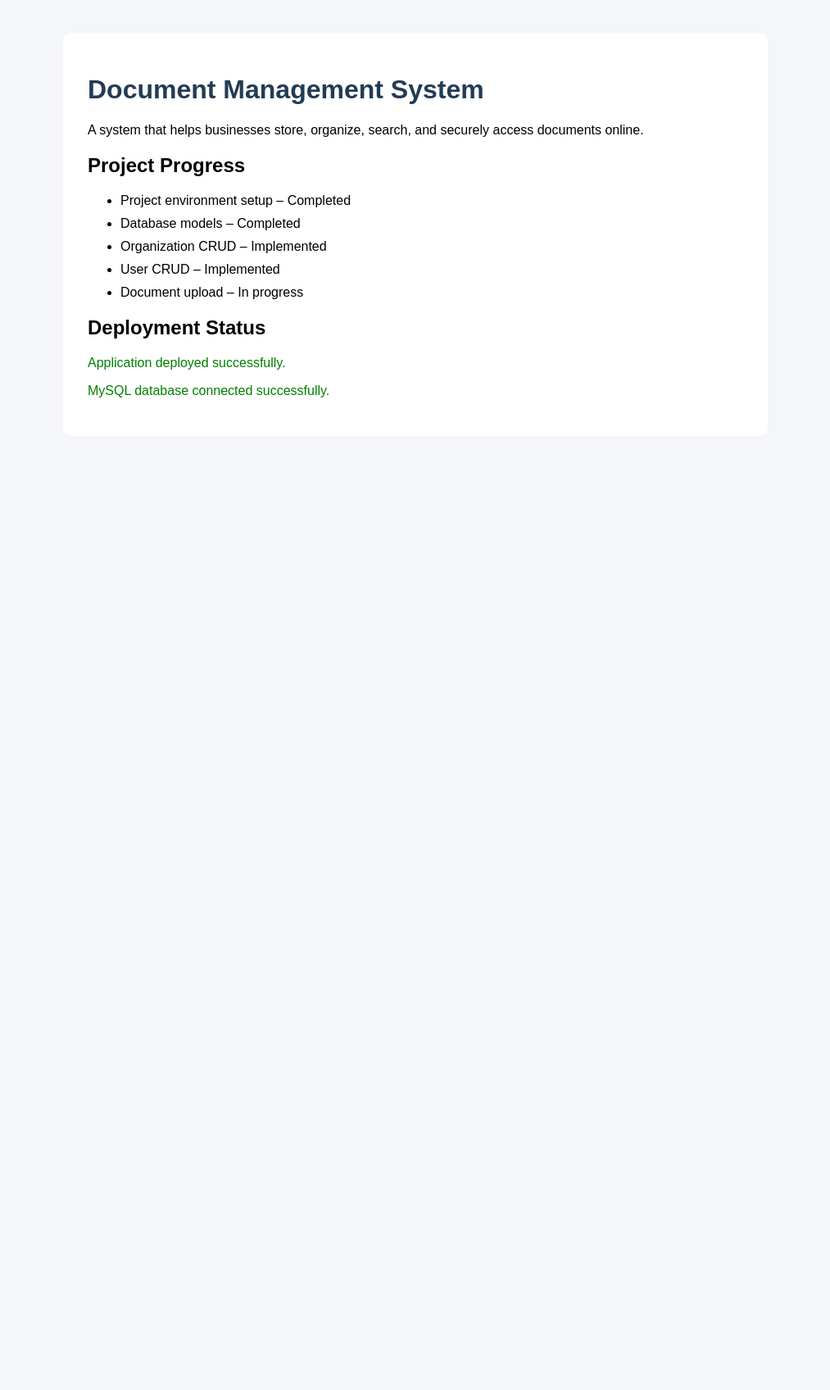
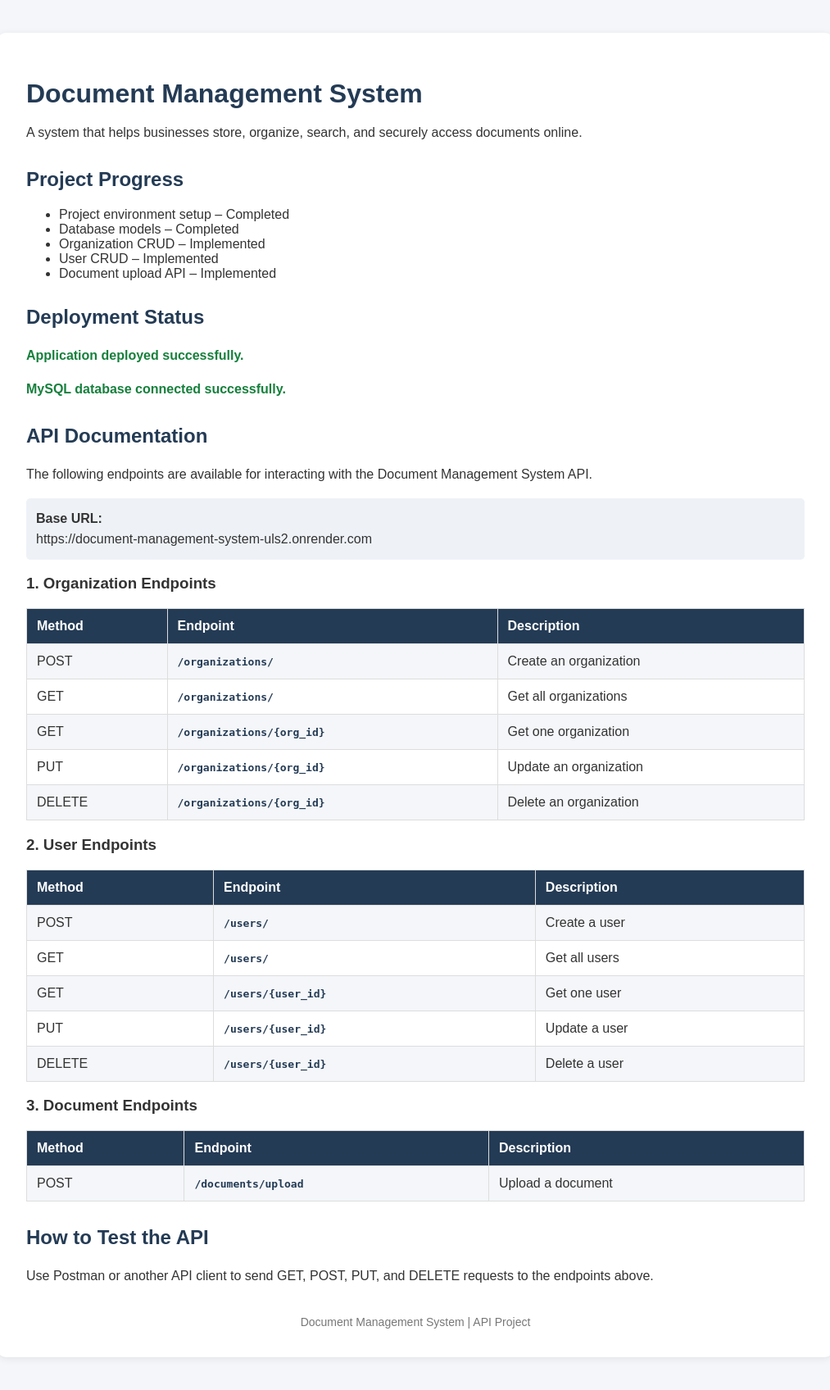
Before and after one commit to exaucee-1508/document_management_system, a Flask app: page / in a window 1280 px wide. Shown: the whole page at 82% size, without its empty margins (133-1146 px from the left). Before the commit the page ends 485 px from the top, so only its background shows below. Run offline with Flask 3, Linux system fonts and the light colour scheme.

Commit message:
Update homepage with API documentation

```diff
--- a/app/templates/index.html
+++ b/app/templates/index.html
@@ -1,37 +1,101 @@
 
 <!DOCTYPE html>
-<html>
+<html lang="en">
 <head>
+    <meta charset="UTF-8">
+    <meta name="viewport" content="width=device-width, initial-scale=1.0">
     <title>Document Management System</title>
+
     <style>
         body {
             font-family: Arial, sans-serif;
-            margin: 40px;
+            margin: 0;
+            padding: 40px 20px;
+            background: #f4f6f9;
+            color: #333;
+        }
+
+        .container {
+            max-width: 950px;
+            margin: auto;
+            background: white;
+            padding: 35px;
+            border-radius: 10px;
+            box-shadow: 0 2px 10px rgba(0,0,0,0.08);
+        }
+
+        h1, h2 {
+            color: #243b55;
+        }
+
+        h1 {
+            margin-bottom: 10px;
+        }
+
+        h2 {
+            margin-top: 30px;
+        }
+
+        p {
+            line-height: 1.6;
+        }
+
+        .status {
+            color: #16803c;
+            font-weight: bold;
+        }
+
+        .base-url {
+            background: #eef2f7;
+            padding: 12px;
+            border-radius: 5px;
+            overflow-wrap: anywhere;
+        }
+
+        table {
+            width: 100%;
+            border-collapse: collapse;
+            margin-top: 12px;
+        }
+
+        th, td {
+            border: 1px solid #ddd;
+            padding: 12px;
+            text-align: left;
+        }
+
+        th {
+            background: #243b55;
+            color: white;
+        }
+
+        tr:nth-child(even) {
             background: #f4f6f9;
         }
 
-        .container {
-            max-width: 800px;
-            margin: auto;
-            background: white;
-            padding: 30px;
-            border-radius: 10px;
+        code {
+            color: #243b55;
+            font-weight: bold;
         }
 
-        h1 { color: #243b55; }
-
-        li { margin: 10px 0; }
-
-        .status { color: green; }
+        footer {
+            margin-top: 35px;
+            text-align: center;
+            color: #777;
+            font-size: 14px;
+        }
     </style>
 </head>
+
 <body>
+
 <div class="container">
+
     <h1>Document Management System</h1>
 
     <p>
-            A system that helps businesses store, organize,
-            search, and securely access documents online.
+        A system that helps businesses store, organize, search,
+        and securely access documents online.
     </p>
 
     <h2>Project Progress</h2>
@@ -41,12 +105,123 @@
         <li>Database models – Completed</li>
         <li>Organization CRUD – Implemented</li>
         <li>User CRUD – Implemented</li>
-            <li>Document upload – In progress</li>
+        <li>Document upload API – Implemented</li>
     </ul>
 
     <h2>Deployment Status</h2>
+
     <p class="status">Application deployed successfully.</p>
     <p class="status">MySQL database connected successfully.</p>
+
+    <h2>API Documentation</h2>
+
+    <p>
+        The following endpoints are available for interacting
+        with the Document Management System API.
+    </p>
+
+    <p class="base-url">
+        <strong>Base URL:</strong><br>
+        https://document-management-system-uls2.onrender.com
+    </p>
+
+    <h3>1. Organization Endpoints</h3>
+
+    <table>
+        <tr>
+            <th>Method</th>
+            <th>Endpoint</th>
+            <th>Description</th>
+        </tr>
+        <tr>
+            <td>POST</td>
+            <td><code>/organizations/</code></td>
+            <td>Create an organization</td>
+        </tr>
+        <tr>
+            <td>GET</td>
+            <td><code>/organizations/</code></td>
+            <td>Get all organizations</td>
+        </tr>
+        <tr>
+            <td>GET</td>
+            <td><code>/organizations/{org_id}</code></td>
+            <td>Get one organization</td>
+        </tr>
+        <tr>
+            <td>PUT</td>
+            <td><code>/organizations/{org_id}</code></td>
+            <td>Update an organization</td>
+        </tr>
+        <tr>
+            <td>DELETE</td>
+            <td><code>/organizations/{org_id}</code></td>
+            <td>Delete an organization</td>
+        </tr>
+    </table>
+
+    <h3>2. User Endpoints</h3>
+
+    <table>
+        <tr>
+            <th>Method</th>
+            <th>Endpoint</th>
+            <th>Description</th>
+        </tr>
+        <tr>
+            <td>POST</td>
+            <td><code>/users/</code></td>
+            <td>Create a user</td>
+        </tr>
+        <tr>
+            <td>GET</td>
+            <td><code>/users/</code></td>
+            <td>Get all users</td>
+        </tr>
+        <tr>
+            <td>GET</td>
+            <td><code>/users/{user_id}</code></td>
+            <td>Get one user</td>
+        </tr>
+        <tr>
+            <td>PUT</td>
+            <td><code>/users/{user_id}</code></td>
+            <td>Update a user</td>
+        </tr>
+        <tr>
+            <td>DELETE</td>
+            <td><code>/users/{user_id}</code></td>
+            <td>Delete a user</td>
+        </tr>
+    </table>
+
+    <h3>3. Document Endpoints</h3>
+
+    <table>
+        <tr>
+            <th>Method</th>
+            <th>Endpoint</th>
+            <th>Description</th>
+        </tr>
+        <tr>
+            <td>POST</td>
+            <td><code>/documents/upload</code></td>
+            <td>Upload a document</td>
+        </tr>
+    </table>
+
+    <h2>How to Test the API</h2>
+
+    <p>
+        Use Postman or another API client to send GET, POST, PUT,
+        and DELETE requests to the endpoints above.
+    </p>
+
+    <footer>
+        Document Management System | API Project
+    </footer>
+
 </div>
+
 </body>
 </html>
```
Lines whose indentation alone changed are shown as unchanged.
